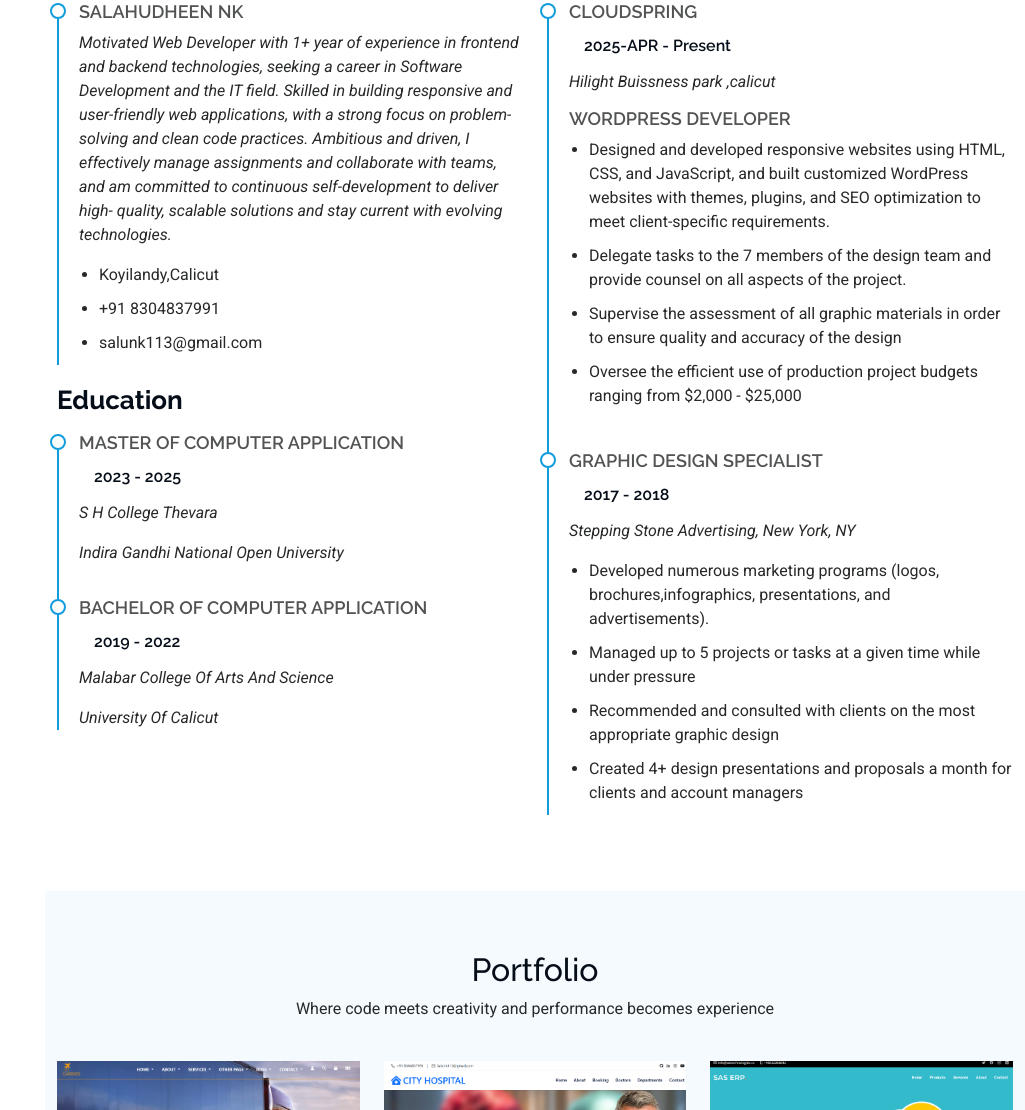
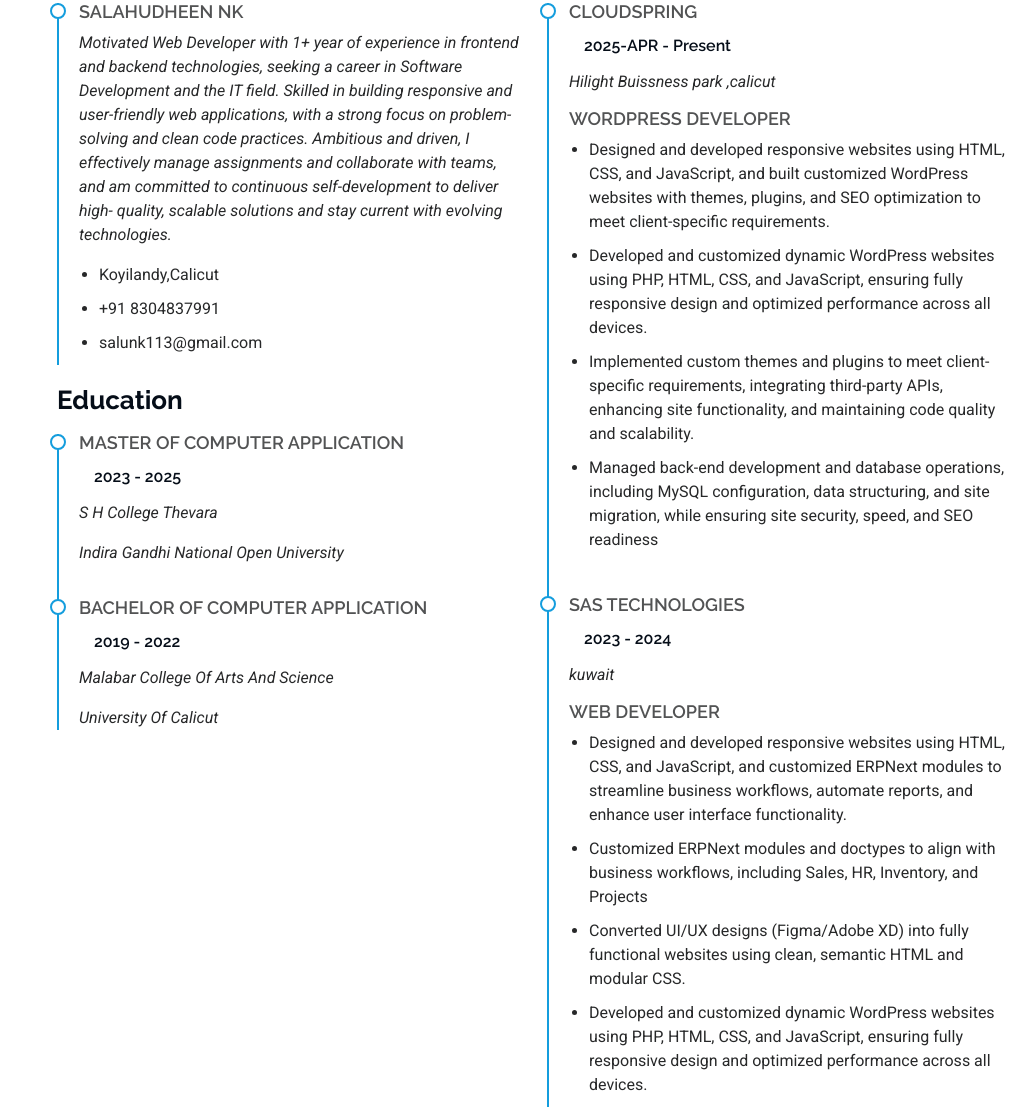
Before and after one commit to salunk113/salunk113, a plain HTML site: page index.html in a window 1280 px wide. Shown: the part 1013-2123 px from the top of the page, without its empty margins (255-1280 px from the left). Drawn offline with Linux system fonts and the light colour scheme.

Commit message:
updated resume full

```diff
--- a/index.html
+++ b/index.html
@@ -60,7 +60,7 @@
       <a href="https://github.com/salunk113" target="_blank" class="github">
         <i class="bi bi-github"></i>
       </a>
-       <a href="linkedin.com/in/salahudheen-nk-b1175524a" class="linkedin"><i class="bi bi-linkedin"></i></a>
+       <a href="https://linkedin.com/in/salahudheen-nk-b1175524a" class="linkedin"><i class="bi bi-linkedin"></i></a>
     </div>
 
     <nav id="navmenu" class="navmenu">
@@ -171,21 +171,23 @@
 
               <ul>
                 <li>Designed and developed responsive websites using HTML, CSS, and JavaScript, and built customized WordPress websites with themes, plugins, and SEO optimization to meet client-specific requirements.</li>
-                <li>Delegate tasks to the 7 members of the design team and provide counsel on all aspects of the project. </li>
-                <li>Supervise the assessment of all graphic materials in order to ensure quality and accuracy of the design</li>
-                <li>Oversee the efficient use of production project budgets ranging from $2,000 - $25,000</li>
+                <li>Developed and customized dynamic WordPress websites using PHP, HTML, CSS, and JavaScript, ensuring fully responsive design and optimized performance across all devices.</li>
+                <li> Implemented custom themes and plugins to meet client-specific requirements, integrating third-party APIs, enhancing site functionality, and maintaining code quality and scalability.</li>
+                <li>Managed back-end development and database operations, including MySQL configuration, data structuring, and site migration, while ensuring site security, speed, and SEO readiness</li>
               </ul>
             </div><!-- Edn Resume Item -->
 
             <div class="resume-item">
-              <h4>Graphic design specialist</h4>
-              <h5>2017 - 2018</h5>
-              <p><em>Stepping Stone Advertising, New York, NY</em></p>
+              <h4>SAS Technologies</h4>
+              <h5>2023 - 2024</h5>
+              <p><em>kuwait</em></p>
+              <h4>web developer</h4>
+
               <ul>
-                <li>Developed numerous marketing programs (logos, brochures,infographics, presentations, and advertisements).</li>
-                <li>Managed up to 5 projects or tasks at a given time while under pressure</li>
-                <li>Recommended and consulted with clients on the most appropriate graphic design</li>
-                <li>Created 4+ design presentations and proposals a month for clients and account managers</li>
+                <li>Designed and developed responsive websites using HTML, CSS, and JavaScript, and customized ERPNext modules to streamline business workflows, automate reports, and enhance user interface functionality.</li>
+                <li>Customized ERPNext modules and doctypes to align with business workflows, including Sales, HR, Inventory, and Projects</li>
+                <li>Converted UI/UX designs (Figma/Adobe XD) into fully functional websites using clean, semantic HTML and modular CSS.                </li>
+                <li>Developed and customized dynamic WordPress websites using PHP, HTML, CSS, and JavaScript, ensuring fully responsive design and optimized performance across all devices.</li>
               </ul>
             </div><!-- Edn Resume Item -->
 
```
Also changed, not shown: assets/img/my-profile-img.jpeg.
